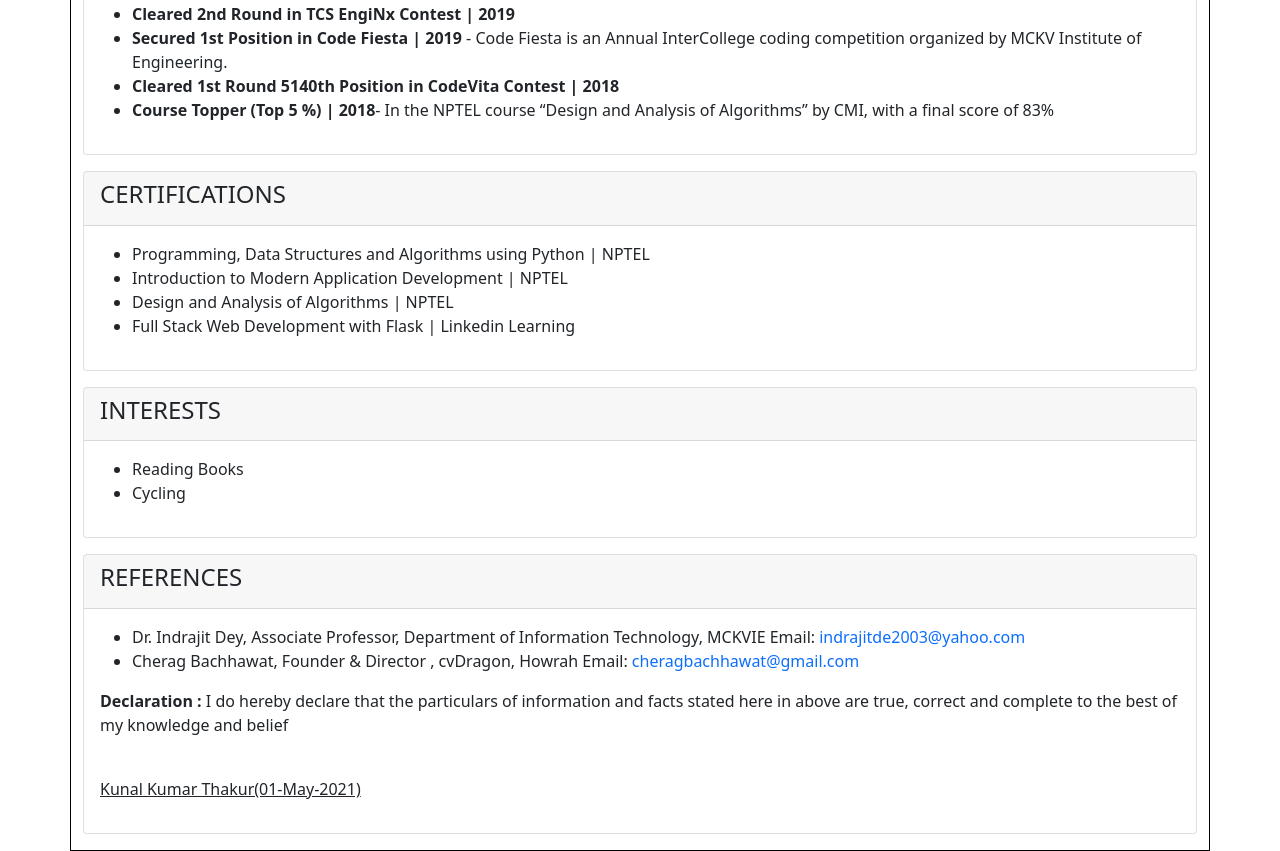
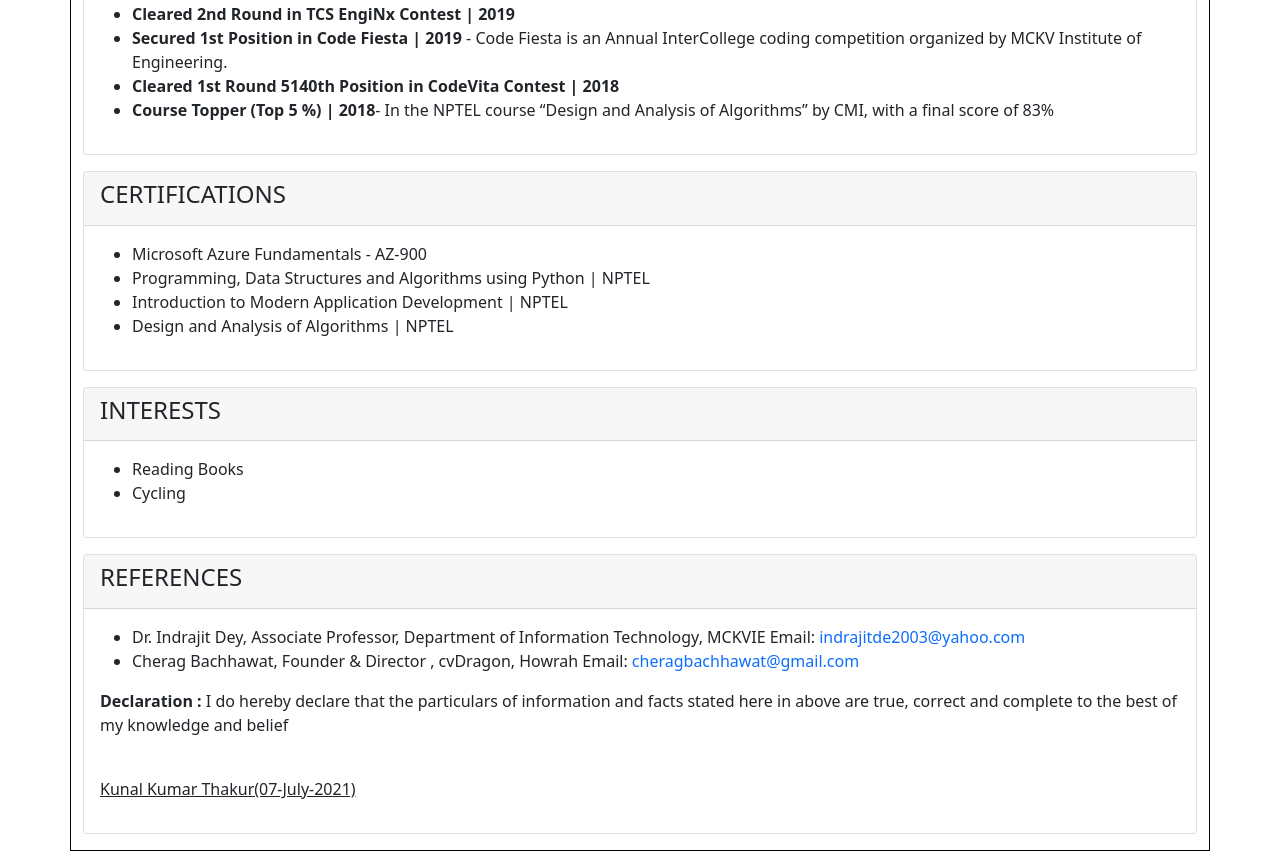
Before and after one commit to thakurk908/thakurk908.github.io, a plain HTML site: page index.html in a window 1280 px wide. Shown: the part 1545-2396 px from the top of the page. Drawn offline with nearby package versions, Linux system fonts and the light colour scheme.

Commit message:
Update index.html
Updated Resume

```diff
--- a/index.html
+++ b/index.html
@@ -138,10 +138,10 @@ Analysis of Algorithms” by CMI, with a final score of 83%</li>
   </div>
   <div class="card-body">
   		<ul>
+				<li>Microsoft Azure Fundamentals - AZ-900</li>
   				<li>Programming, Data Structures and Algorithms using Python | NPTEL</li>
   				<li>Introduction to Modern Application Development | NPTEL</li>
   				<li>Design and Analysis of Algorithms | NPTEL</li>
-  				<li>Full Stack Web Development with Flask | Linkedin Learning </li>
   		</ul>
   </div>
 </div>
@@ -173,7 +173,7 @@ Email: <a href="mailto:cheragbachhawat@gmail.com">cheragbachhawat@gmail.com</a>
 stated here in above are true, correct and complete to the best of my knowledge
 and belief</p>
 <br>
-<p><u>Kunal Kumar Thakur(01-May-2021)</u></p>
+<p><u>Kunal Kumar Thakur(07-July-2021)</u></p>
   </div>
 </div>
 </div>
```
